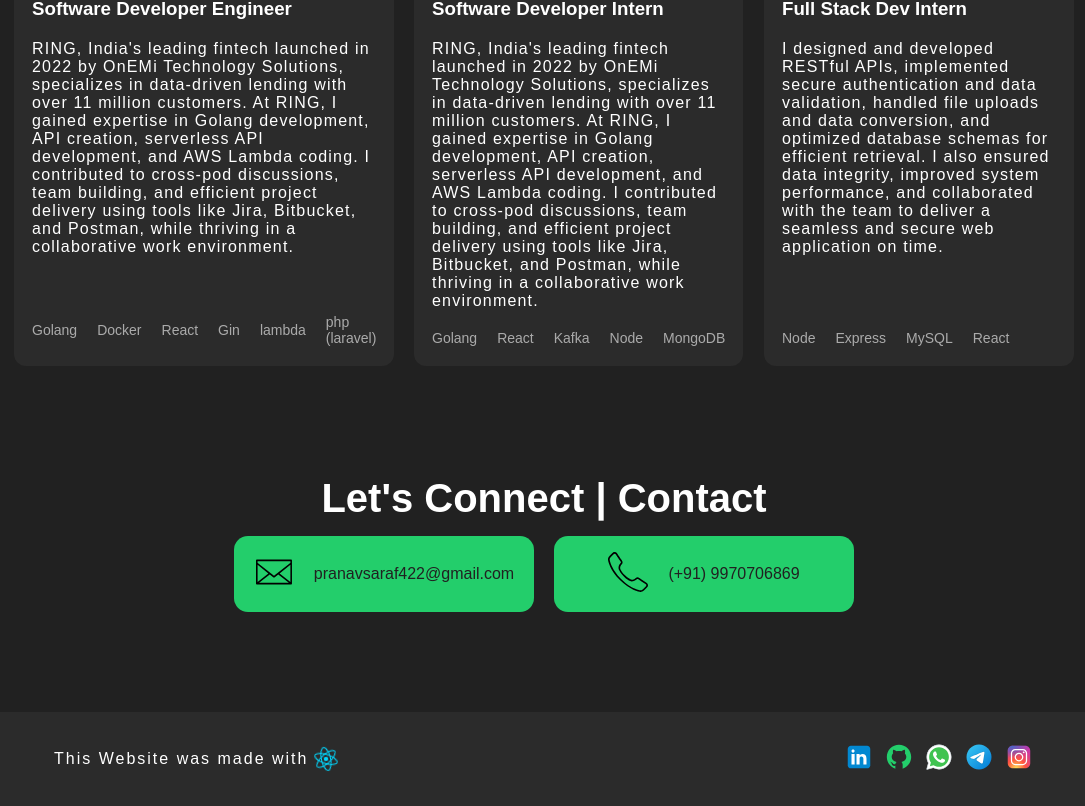
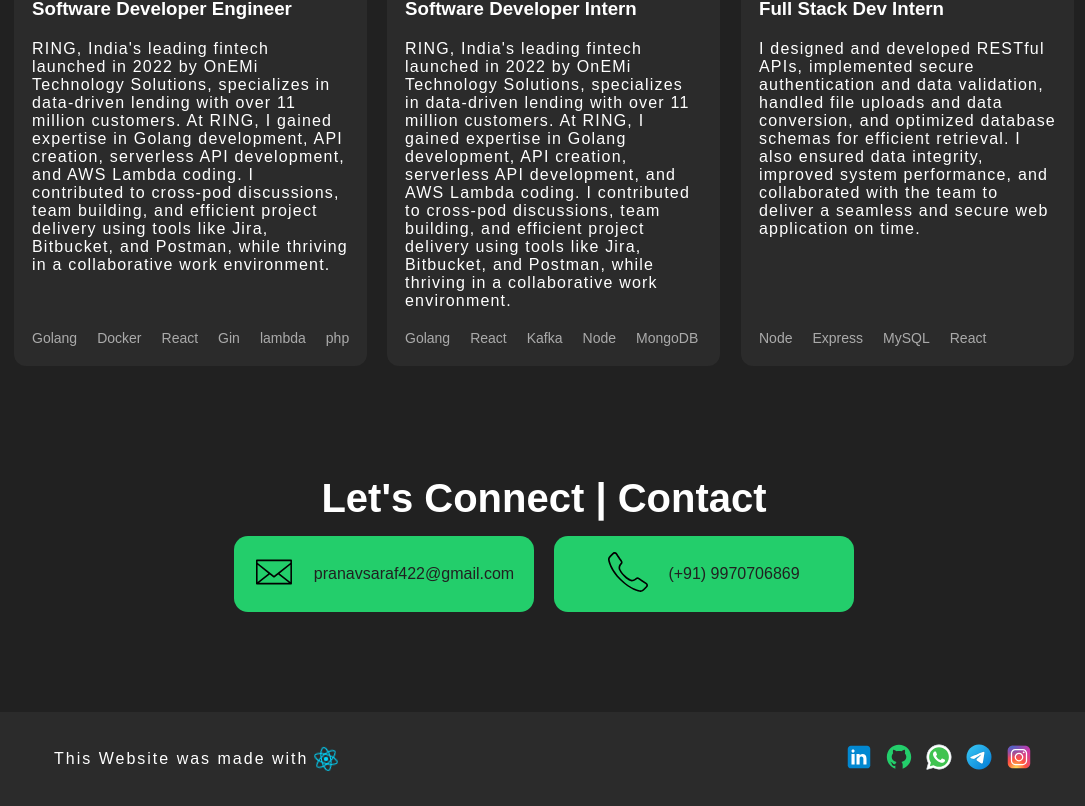
Before and after one commit to pranavsaraf/Portfolio, a React (Create React App) app: page / in a window 1280 px wide. Shown: the part 2091-2897 px from the top of the page, without its empty margins (96-1181 px from the left). Built offline with nearby package versions, Linux system fonts and the light colour scheme.

Commit message:
lang change

```diff
--- a/src/components/Experience/Experience.tsx
+++ b/src/components/Experience/Experience.tsx
@@ -22,7 +22,7 @@
             RING, India's leading fintech launched in 2022 by OnEMi Technology Solutions, specializes in data-driven lending with over 11 million customers. At RING, I gained expertise in Golang development, API creation, serverless API development, and AWS Lambda coding. I contributed to cross-pod discussions, team building, and efficient project delivery using tools like Jira, Bitbucket, and Postman, while thriving in a collaborative work environment.
             </p>
           </div>
-          <footer> <ul className="tech-list"> <li>Golang</li><li>Docker</li><li>React</li><li>Gin</li><li>lambda</li><li>php (laravel)</li> </ul> </footer>
+          <footer> <ul className="tech-list"> <li>Golang</li><li>Docker</li><li>React</li><li>Gin</li><li>lambda</li><li>php</li> </ul> </footer>
         </div>
       </ScrollAnimation>
 
```
